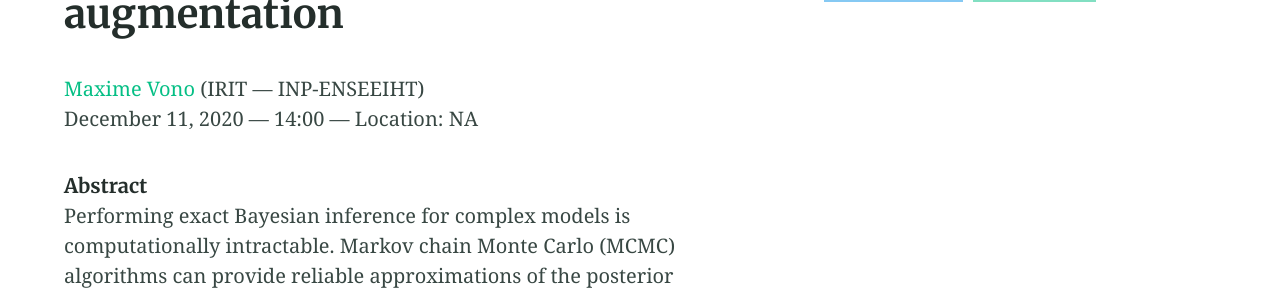
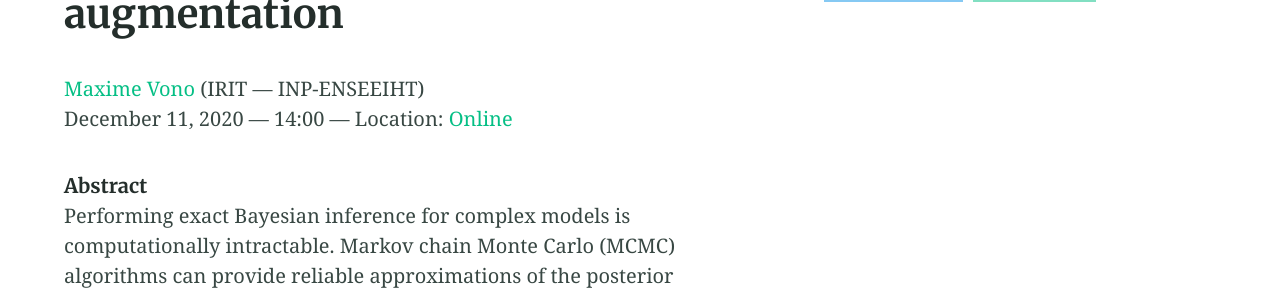
Before and after one commit to s3-seminar/s3-seminar.github.io, a Jekyll site: the page built from _seminars/maxime-vono.md, in a window 1280 px wide. Shown: the part 541-836 px from the top of the page. Built offline with Jekyll 4.4.1, drawn with Linux system fonts in a browser that asks for light colours.

Commit message:
Up mvono

```diff
--- a/_seminars/maxime-vono.md
+++ b/_seminars/maxime-vono.md
@@ -5,7 +5,7 @@ affiliation: IRIT — INP-ENSEEIHT
 perso: https://mvono.github.io
 date: 2020-12-11 14:00
 feature_image: "maxime-vono.jpg"
-location: NA
+online: "https://eu.bbcollab.com/guest/453cb1d5e71b4aa194bbf6405eb730f1"
 aside: true
 ---
 
```
